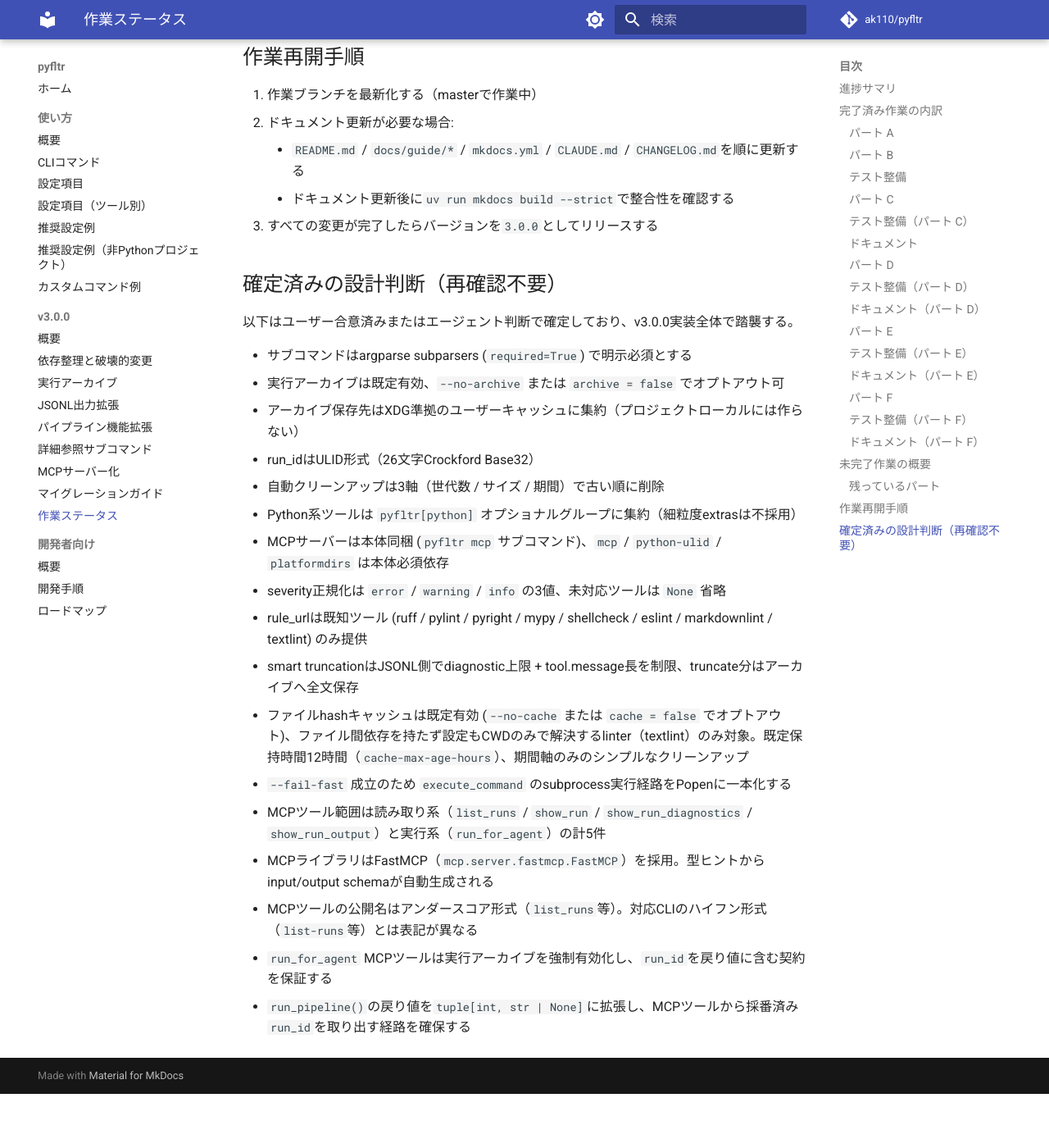
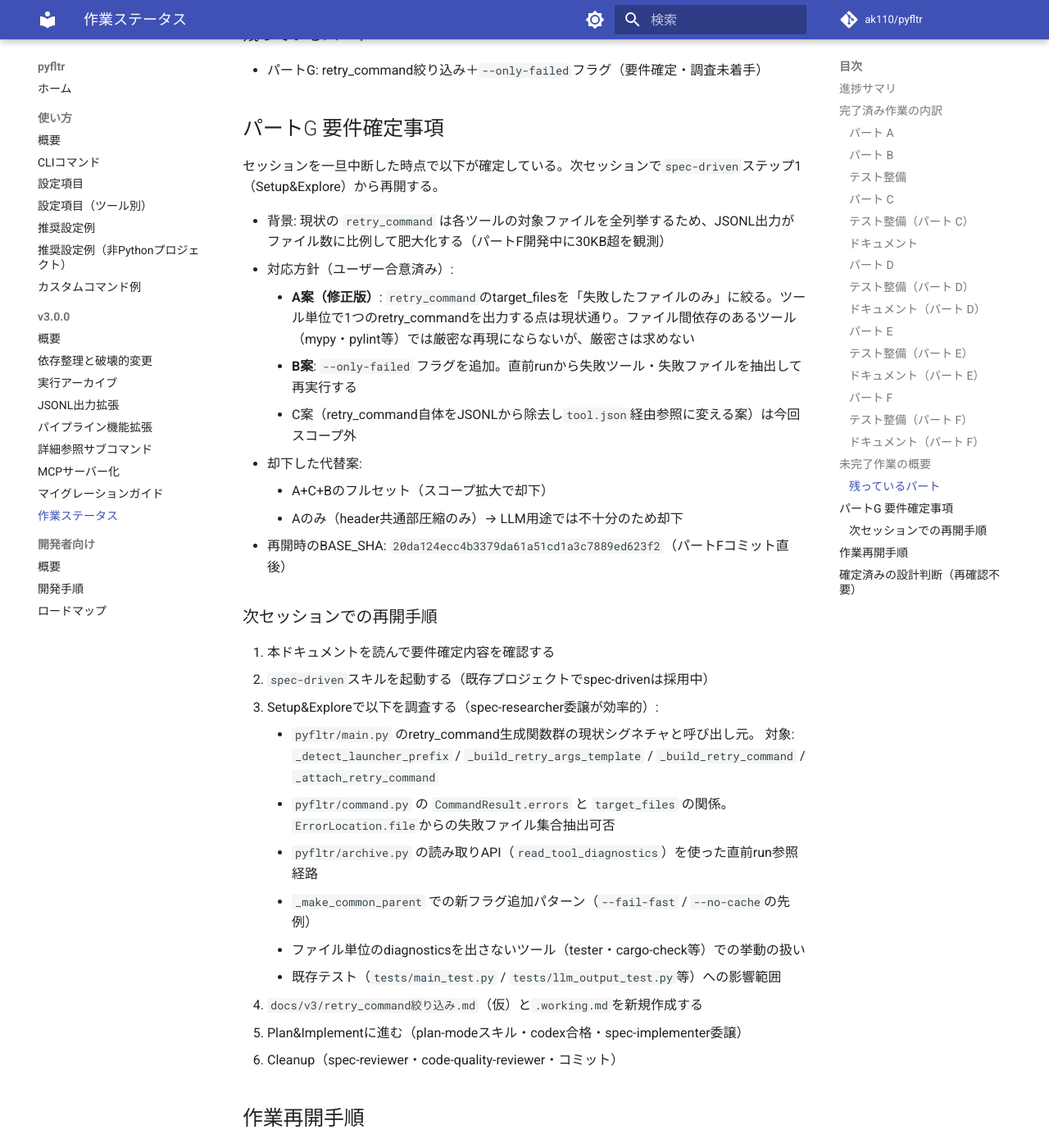
Before and after one commit to ak110/pyfltr, an MkDocs documentation site: the page built from docs/v3/作業ステータス.md, in a window 1280 px wide and 1400 px high, scrolled down 7856 px. Shown: the whole window at 82% size. Built offline with MkDocs 1.6.1 and Material for MkDocs 9.7.7, drawn with Linux system fonts in a browser that asks for light colours; comment, search, counter and statistics services are not loaded; before the commit the page ends 9190 px from its top, so only the background shows below that; some of the changed text lies outside the part shown.

Commit message:
docs: v3.0.0パートG（retry_command絞り込み+--only-failed）要件を作業ステータスへ記録
セッション中断に備えて、ユーザー合意済みの対応方針（A案修正版+B案）、
却下した代替案、次セッションでの再開手順、BASE_SHAを追記する。
実装・調査は未着手。

Co-Authored-By: Claude Opus 4.7 (1M context) <noreply@anthropic.com>

```diff
--- a/docs/v3/作業ステータス.md
+++ b/docs/v3/作業ステータス.md
@@ -13,6 +13,7 @@ v3.0.0実装作業の進捗と、作業を再開する際の手順をまとめ
 | D | 実装完了 | `--fail-fast`・ファイル hash キャッシュ（textlint のみ）・`execute_command` の Popen 一本化 |
 | E | 実装完了 | `list-runs` / `show-run` サブコマンド・`ArchiveStore.list_tools` 追加 |
 | F | 実装完了 | `pyfltr mcp`サブコマンド・FastMCP 5ツール・`run_pipeline`戻り値タプル化 |
+| G | 要件確定・調査未着手 | retry_command絞り込み（失敗ファイルのみ）＋`--only-failed`フラグ |
 
 ## 完了済み作業の内訳
 
@@ -201,15 +202,47 @@ v3.0.0実装作業の進捗と、作業を再開する際の手順をまとめ
 
 ### 残っているパート
 
-すべてのパート（A〜F）が実装完了した。
+- パートG: retry_command絞り込み＋`--only-failed`フラグ（要件確定・調査未着手）
+
+## パートG 要件確定事項
+
+セッションを一旦中断した時点で以下が確定している。次セッションで`spec-driven`ステップ1（Setup&Explore）から再開する。
+
+- 背景: 現状の `retry_command` は各ツールの対象ファイルを全列挙するため、JSONL出力がファイル数に比例して肥大化する（パートF開発中に30KB超を観測）
+- 対応方針（ユーザー合意済み）:
+    - **A案（修正版）**: `retry_command`のtarget_filesを「失敗したファイルのみ」に絞る。ツール単位で1つのretry_commandを出力する点は現状通り。ファイル間依存のあるツール（mypy・pylint等）では厳密な再現にならないが、厳密さは求めない
+    - **B案**: `--only-failed` フラグを追加。直前runから失敗ツール・失敗ファイルを抽出して再実行する
+    - C案（retry_command自体をJSONLから除去し`tool.json`経由参照に変える案）は今回スコープ外
+- 却下した代替案:
+    - A+C+Bのフルセット（スコープ拡大で却下）
+    - Aのみ（header共通部圧縮のみ）→ LLM用途では不十分のため却下
+- 再開時のBASE_SHA: `20da124ecc4b3379da61a51cd1a3c7889ed623f2`（パートFコミット直後）
+
+### 次セッションでの再開手順
+
+1. 本ドキュメントを読んで要件確定内容を確認する
+2. `spec-driven`スキルを起動する（既存プロジェクトでspec-drivenは採用中）
+3. Setup&Exploreで以下を調査する（spec-researcher委譲が効率的）:
+    - `pyfltr/main.py` のretry_command生成関数群の現状シグネチャと呼び出し元。
+      対象: `_detect_launcher_prefix` / `_build_retry_args_template` / `_build_retry_command` / `_attach_retry_command`
+    - `pyfltr/command.py` の `CommandResult.errors` と `target_files` の関係。
+      `ErrorLocation.file`からの失敗ファイル集合抽出可否
+    - `pyfltr/archive.py` の読み取りAPI（`read_tool_diagnostics`）を使った直前run参照経路
+    - `_make_common_parent` での新フラグ追加パターン（`--fail-fast` / `--no-cache`の先例）
+    - ファイル単位のdiagnosticsを出さないツール（tester・cargo-check等）での挙動の扱い
+    - 既存テスト（`tests/main_test.py` / `tests/llm_output_test.py`等）への影響範囲
+4. `docs/v3/retry_command絞り込み.md`（仮）と`.working.md`を新規作成する
+5. Plan&Implementに進む（plan-modeスキル・codex合格・spec-implementer委譲）
+6. Cleanup（spec-reviewer・code-quality-reviewer・コミット）
 
 ## 作業再開手順
 
 1. 作業ブランチを最新化する（masterで作業中）
-2. ドキュメント更新が必要な場合:
+2. 未完了パートG（retry_command絞り込み＋`--only-failed`）に着手する場合は「パートG要件確定事項」節を参照
+3. ドキュメント更新のみ必要な場合:
     - `README.md` / `docs/guide/*` / `mkdocs.yml` / `CLAUDE.md` / `CHANGELOG.md`を順に更新する
     - ドキュメント更新後に`uv run mkdocs build --strict`で整合性を確認する
-3. すべての変更が完了したらバージョンを`3.0.0`としてリリースする
+4. すべての変更が完了したらバージョンを`3.0.0`としてリリースする
 
 ## 確定済みの設計判断（再確認不要）
 
```
